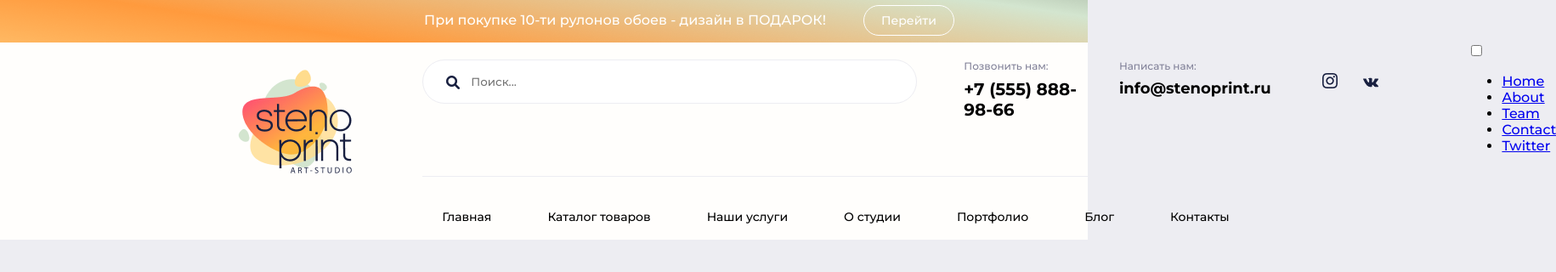
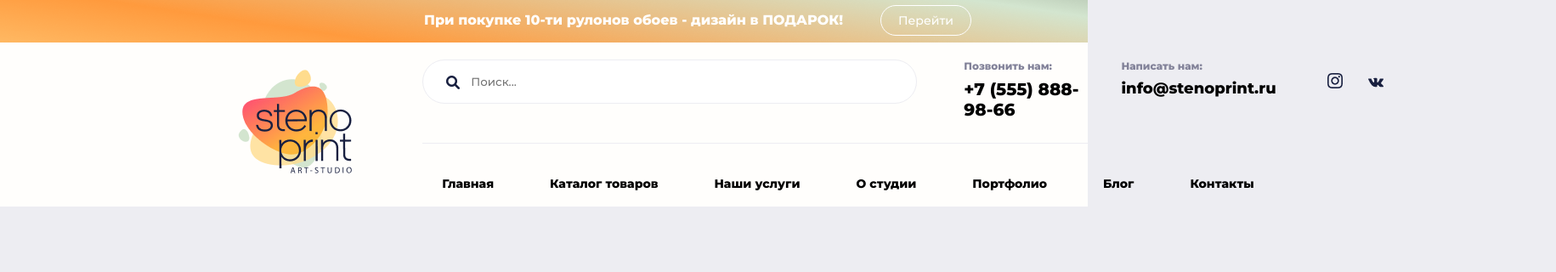
Before and after one commit to arimubb/teamproject, a React (Vite) app in the folder project/: page / in a window 1280 px wide. Shown: the top 320 px of the page at 85% size, 1831 px wide, since content can reach past the window. Built offline with nearby package versions, Linux system fonts and the light colour scheme.

Commit message:
modified:   project/src/Components/Navigation/Nav.jsx 	modified:   project/src/Components/Navigation/Nav.module.css

```diff
--- a/project/src/Components/Navigation/Nav.jsx
+++ b/project/src/Components/Navigation/Nav.jsx
@@ -94,27 +94,46 @@ const Nav = ({}) => {
             </div>
 
             <div className={styles.hamburgermenu}>
+              <input
+                id={styles.menu__toggle}
+                type="checkbox"
+              />
 
-       <input id={styles.menu__toggle} type="checkbox" />
+              <label
+                className={styles.menu__btn}
+                for={styles.menu__toggle}
+              >
+                <span></span>
+              </label>
 
-    <label className={styles.menu__btn} for={styles.menu__toggle}>
-      <span></span>
-    </label>
-
-
-
-
-
-    <ul className={styles.menu__box}>
-      <li><a className={styles.menu__item} href="#">Home</a></li>
-      <li><a className={styles.menu__item} href="#">About</a></li>
-      <li><a className={styles.menu__item} href="#">Team</a></li>
-      <li><a className={styles.menu__item} href="#">Contact</a></li>
-      <li><a className={styles.menu__item} href="#">Twitter</a></li>
-    </ul>
-  </div>
-
-
+              <ul className={styles.menu__box}>
+                <li>
+                  <a className={styles.menu__item} href="#">
+                    Home
+                  </a>
+                </li>
+                <li>
+                  <a className={styles.menu__item} href="#">
+                    About
+                  </a>
+                </li>
+                <li>
+                  <a className={styles.menu__item} href="#">
+                    Team
+                  </a>
+                </li>
+                <li>
+                  <a className={styles.menu__item} href="#">
+                    Contact
+                  </a>
+                </li>
+                <li>
+                  <a className={styles.menu__item} href="#">
+                    Twitter
+                  </a>
+                </li>
+              </ul>
+            </div>
           </div>
 
           <div className={styles.assetsSecondBlock}>
--- a/project/src/Components/Navigation/Nav.module.css
+++ b/project/src/Components/Navigation/Nav.module.css
@@ -1,4 +1,4 @@
-@import url('https://fonts.googleapis.com/css2?family=Montserrat:wght@700&display=swap');
+@import url('https://fonts.googleapis.com/css2?family=Montserrat:wght@800&display=swap');
 
 .container {
   font-family: Montserrat;
@@ -15,6 +15,7 @@
   font-size: 16px;
   padding: 14px;
   margin-left: 485px;
+  font-weight: bolder;
 }
 .button {
   text-decoration: none;
@@ -38,6 +39,8 @@
 }
 .assets {
   margin-left: 50px;
+  font-weight: bolder;
+
 }
 .logo {
   margin-left: 248.31px;
@@ -168,6 +171,8 @@
 }
 .catalog{
   cursor: pointer;
+  font-weight: bolder;
+
   margin: 0px;
   font-family:Montserrat ;
   outline: none;
@@ -183,7 +188,16 @@
   background-color: #FF2E51;
   color: white;
 }
-
+/* burger */
+#menu__toggle{
+  visibility: hidden;
+  position: absolute;
+  left: 1px;
+}
+.menu__box{visibility: hidden;
+  position: absolute;
+  left: 1px;
+}
 
 @media screen and (max-width:376px) {
   /* навигация 1ая часть */
@@ -326,6 +340,7 @@
   }
   #menu__toggle {
     opacity: 0;
+    visibility: visible;
   }
   #menu__toggle:checked + .menu__btn > span {
     transform: rotate(45deg);
@@ -340,6 +355,7 @@
   }
   #menu__toggle:checked ~ .menu__box {
     left: 0 !important;
+    visibility: visible;
   }
   .burgerBnt{
     border: 1px solid red;
@@ -379,6 +395,7 @@
   .menu__box {
     display: block;
     position: fixed;
+    visibility: visible;
     top: 185px;
     left: -180%;
     width: 400px;
```
